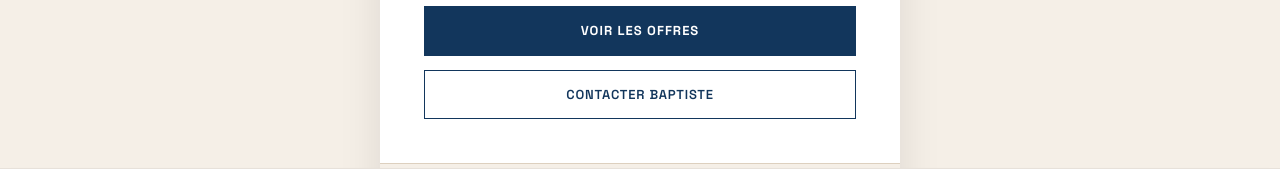
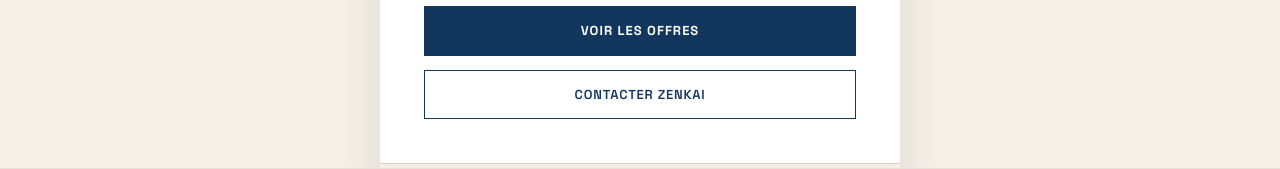
Before and after one commit to leia98nc-code/zenkai-beta, a React (Vite) app: page /trial-expired in a window 1280 px wide. Shown: the part 559-728 px from the top of the page. Built offline with nearby package versions, Linux system fonts and the light colour scheme; the HTML template or start-up script is replaced by a standard one.

Commit message:
Update TrialExpired.tsx

```diff
--- a/src/pages/TrialExpired.tsx
+++ b/src/pages/TrialExpired.tsx
@@ -142,7 +142,7 @@ const TrialExpired = () => {
               e.currentTarget.style.color = "#12365C";
             }}
           >
-            Contacter Baptiste
+            Contacter ZENKAI
           </a>
 
         </div>
@@ -161,7 +161,7 @@ const TrialExpired = () => {
             color: "#999999",
             letterSpacing: "0.04em",
           }}>
-            baptiste@zenkai.nc · zenkai.nc
+            contact@zenkai.nc · zenkai.nc
           </span>
           <button
             onClick={() => navigate("/login")}
```
